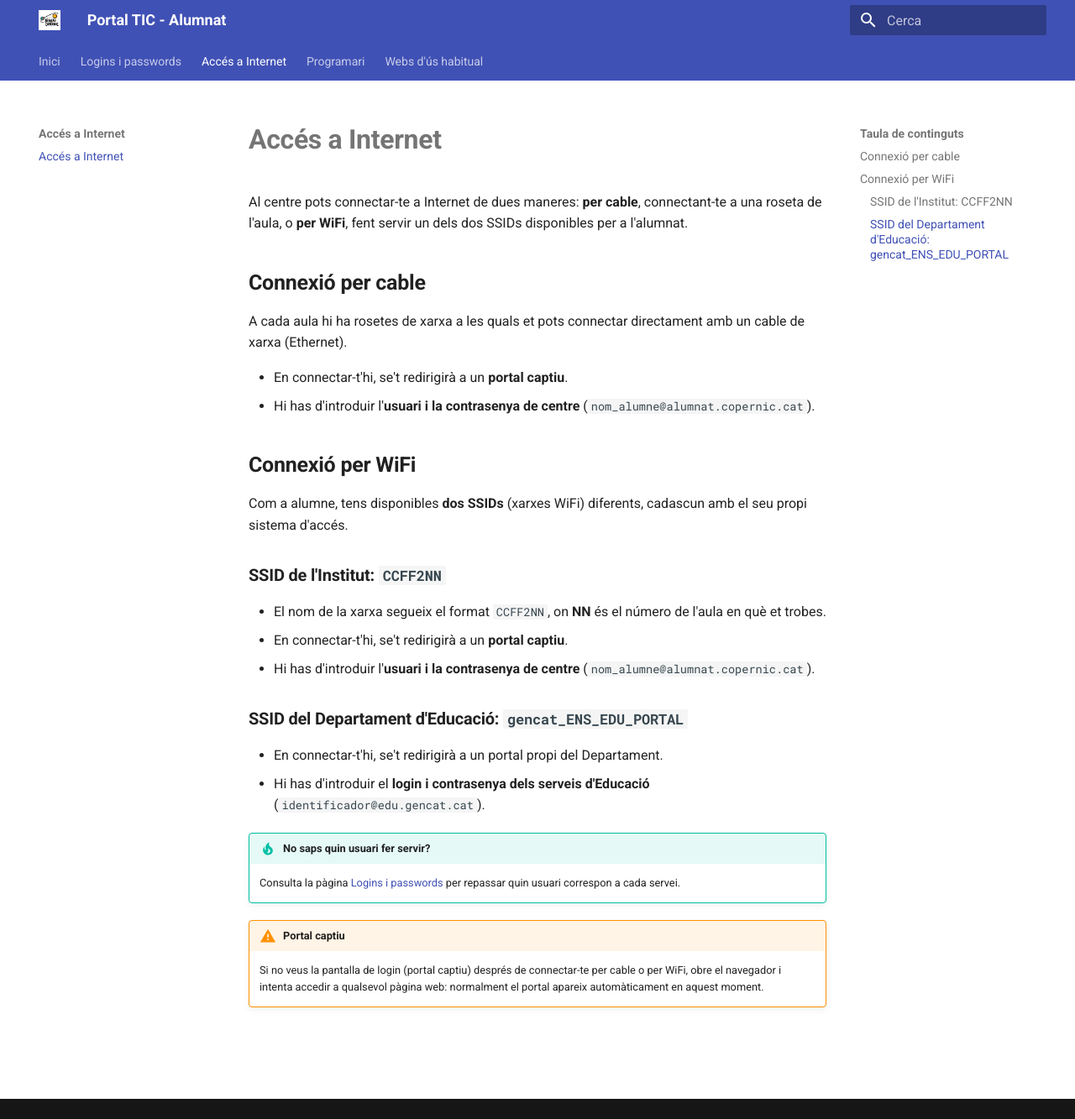
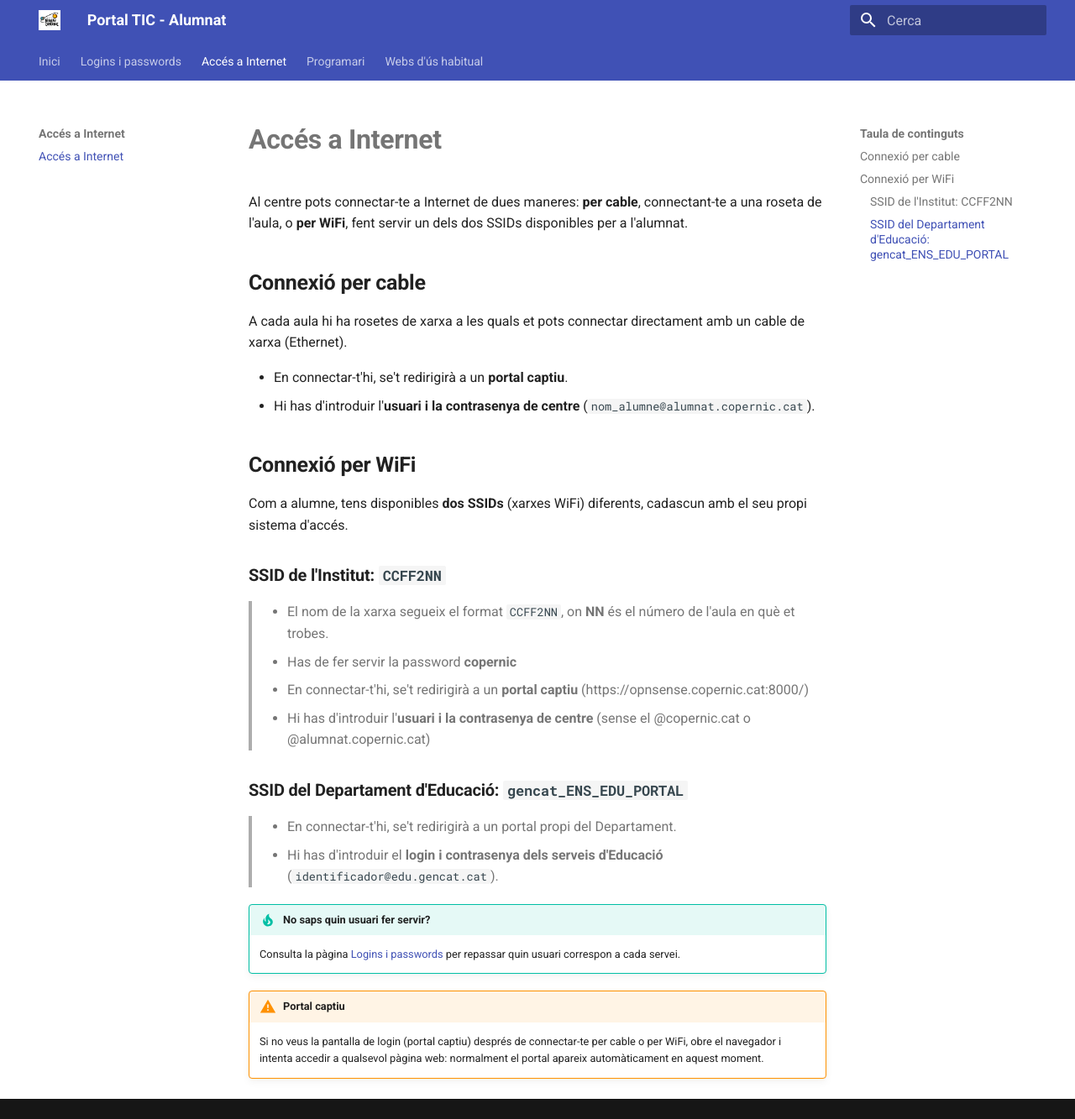
Before and after one commit to xaviboub/TIC-alumnes, an MkDocs documentation site: the page built from docs/wifi/index.md, in a window 1280 px wide and 1333 px high. Shown: the whole window at 84% size. Built offline with MkDocs 1.6.1 and Material for MkDocs 9.7.7, drawn with Linux system fonts in a browser that asks for light colours.

Commit message:
Actualitza accessos i wifi

```diff
--- a/docs/wifi/index.md
+++ b/docs/wifi/index.md
@@ -19,14 +19,15 @@ Com a alumne, tens disponibles **dos SSIDs** (xarxes WiFi) diferents, cadascun a
 
 ### SSID de l'Institut: `CCFF2NN`
 
-- El nom de la xarxa segueix el format `CCFF2NN`, on **NN** és el número de l'aula en què et trobes.
-- En connectar-t'hi, se't redirigirà a un **portal captiu**.
-- Hi has d'introduir l'**usuari i la contrasenya de centre** (`nom_alumne@alumnat.copernic.cat`).
+> - El nom de la xarxa segueix el format `CCFF2NN`, on **NN** és el número de l'aula en què et trobes.
+> - Has de fer servir la password **copernic**
+> - En connectar-t'hi, se't redirigirà a un **portal captiu** (https://opnsense.copernic.cat:8000/)
+> - Hi has d'introduir l'**usuari i la contrasenya de centre** (sense el @copernic.cat o @alumnat.copernic.cat)
 
 ### SSID del Departament d'Educació: `gencat_ENS_EDU_PORTAL`
 
-- En connectar-t'hi, se't redirigirà a un portal propi del Departament.
-- Hi has d'introduir el **login i contrasenya dels serveis d'Educació** (`identificador@edu.gencat.cat`).
+> - En connectar-t'hi, se't redirigirà a un portal propi del Departament.
+> - Hi has d'introduir el **login i contrasenya dels serveis d'Educació** (`identificador@edu.gencat.cat`).
 
 !!! tip "No saps quin usuari fer servir?"
     Consulta la pàgina [Logins i passwords](../accessos/index.md) per repassar quin usuari correspon a cada servei.
```
Also changed, not shown: docs/accessos/index.md (+12 -6 lines).
